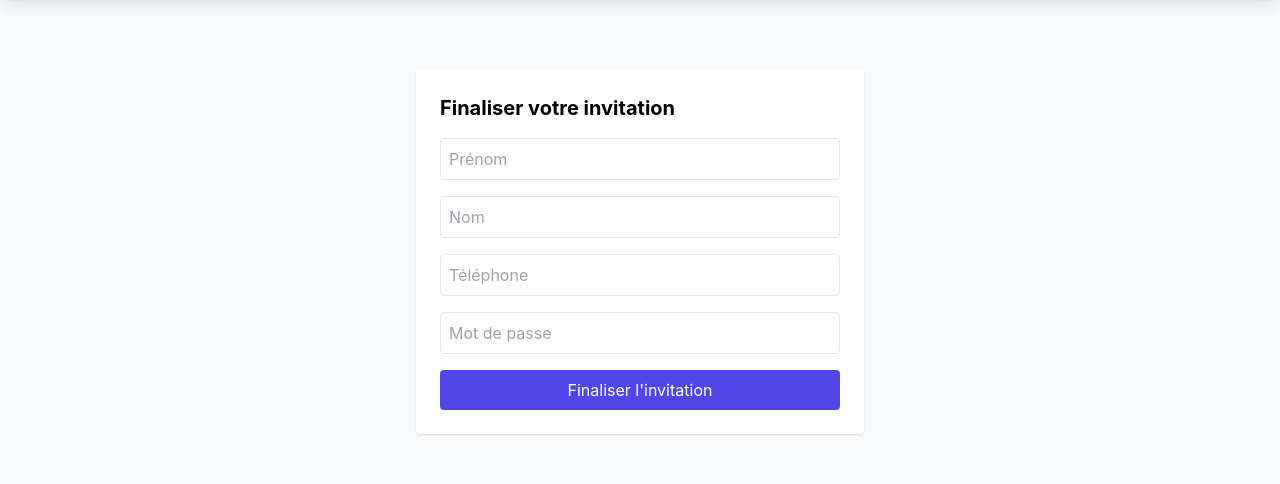
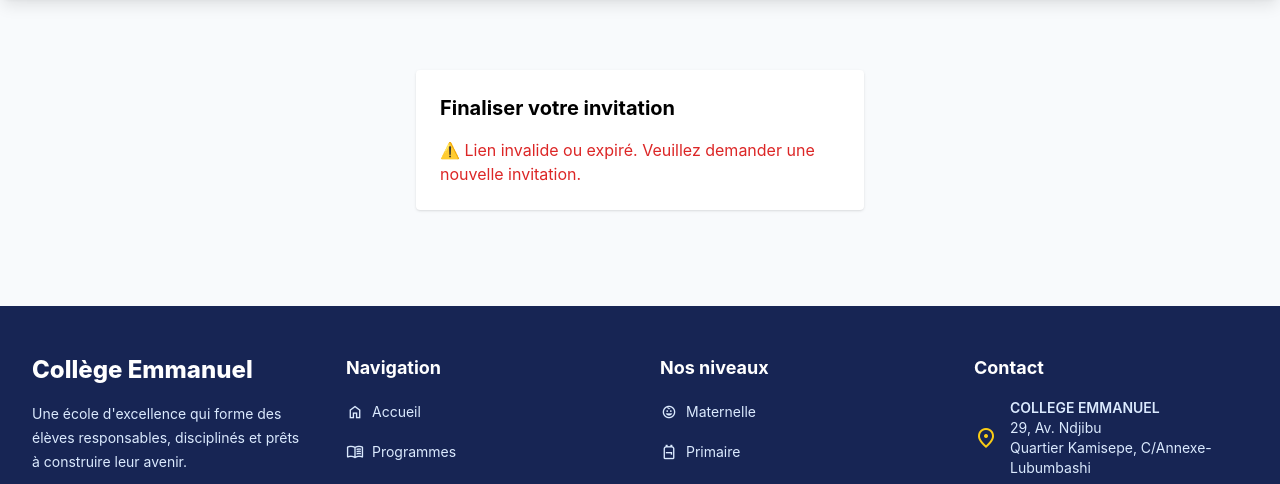
Before and after one commit to muembiahub/college-emmanuel, a React (Vite) app in the folder frontend/: page /#/complete/invitation in a window 1280 px wide. Shown: the part 139-623 px from the top of the page. Built offline with nearby package versions, Linux system fonts and the light colour scheme; no server answers.

Commit message:
fourth times

```diff
--- a/frontend/src/pages/CompleteInvitation.jsx
+++ b/frontend/src/pages/CompleteInvitation.jsx
@@ -12,25 +12,31 @@ export default function CompleteInvitationPage() {
   // Récupérer le token depuis le hash (#access_token=...)
   useEffect(() => {
     const hash = window.location.hash;
-  // Exemple: "#/complete/invitation#access_token=eyJhbGciOi..."
+    // Exemple: "#access_token=eyJhbGciOi..." ou "#/complete/invitation#access_token=..."
+    let cleanHash = hash;
 
-  // On enlève la partie route
-  const cleanHash = hash.replace("#/complete/invitation", "").replace("#", "");
+    // Supprimer la route si présente
+    if (cleanHash.includes("/complete/invitation")) {
+      cleanHash = cleanHash.replace("#/complete/invitation", "");
+    }
+
+    // Supprimer le premier "#"
+    cleanHash = cleanHash.replace(/^#/, "");
+
     const params = new URLSearchParams(cleanHash);
     const token = params.get("access_token");
-
     setAccessToken(token);
   }, []);
-
 
   const handleSubmit = async (e) => {
     e.preventDefault();
 
     if (!accessToken) {
-      alert("Token d'invitation manquant !");
+      alert("Token d'invitation manquant ou invalide !");
       return;
     }
 
+    try {
       const res = await fetch("/complete-invitation", {
         method: "POST",
         headers: {
@@ -48,11 +54,19 @@ export default function CompleteInvitationPage() {
       } else {
         alert("Erreur: " + data.message);
       }
+    } catch (err) {
+      alert("Erreur réseau: " + err.message);
+    }
   };
 
   return (
     <div className="max-w-md mx-auto mt-10 p-6 bg-white shadow rounded">
       <h2 className="text-xl font-bold mb-4">Finaliser votre invitation</h2>
+      {!accessToken ? (
+        <p className="text-red-600">
+          ⚠️ Lien invalide ou expiré. Veuillez demander une nouvelle invitation.
+        </p>
+      ) : (
         <form onSubmit={handleSubmit} className="space-y-4">
           <input
             type="text"
@@ -89,6 +103,7 @@ export default function CompleteInvitationPage() {
             Finaliser l'invitation
           </button>
         </form>
+      )}
     </div>
   );
 }
```
Lines whose indentation alone changed are shown as unchanged.
